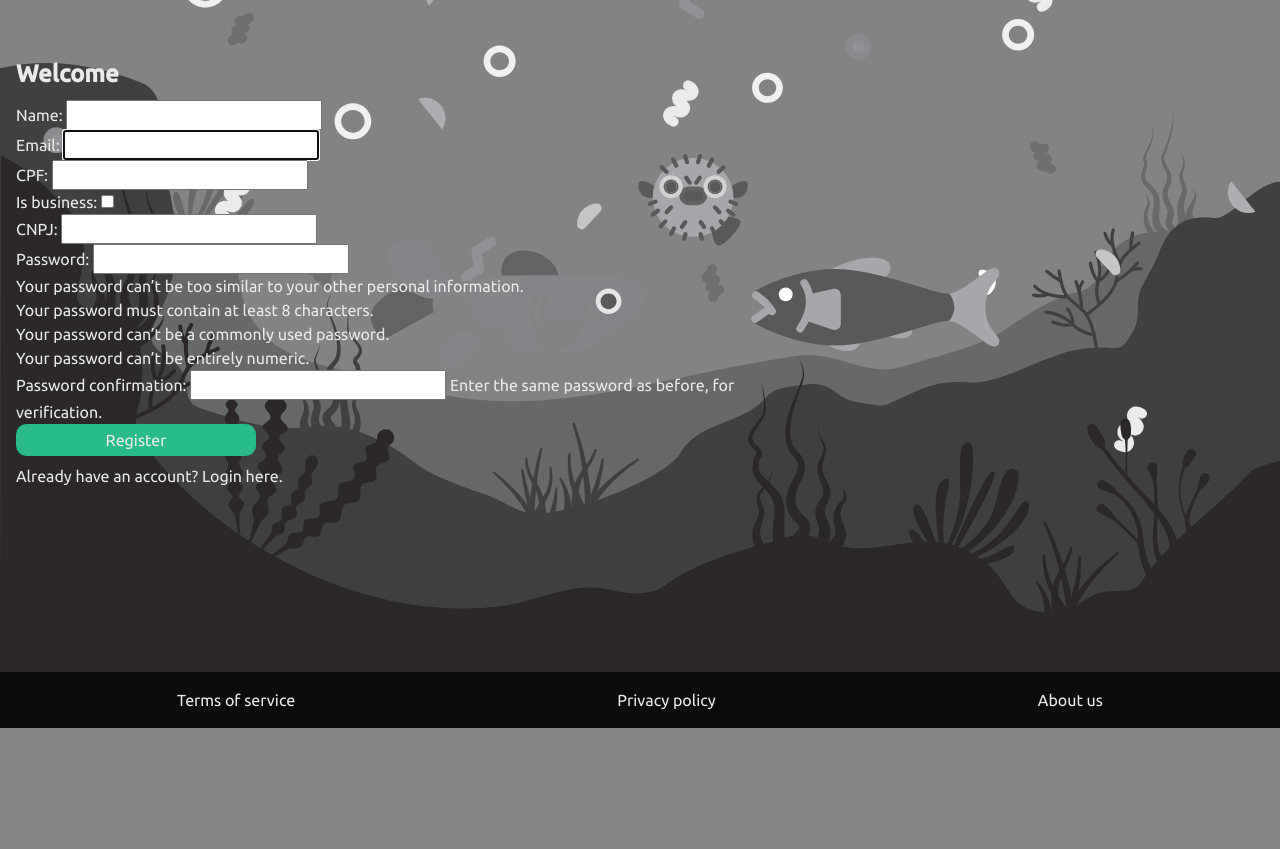
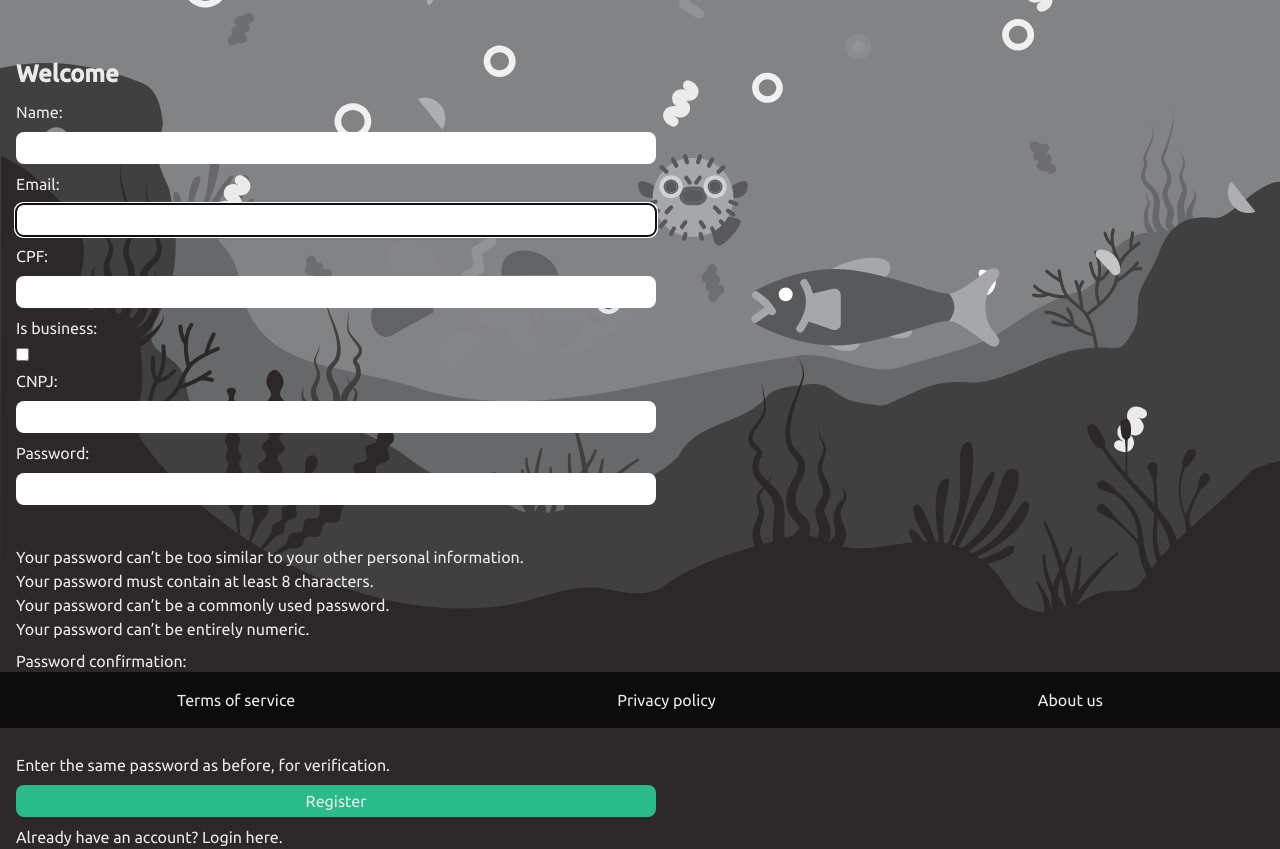
Before and after one commit to ckc-dev/CompEng, a Django app: page /register/ in a window 1280 px wide. Shown: the part 72-921 px from the top of the page. Before the commit the page ends 800 px from the top, so only its background shows below. Run offline with Django 4.2, Linux system fonts and the light colour scheme; parts of the project's set-up code (start-up, migrations or seed data) failed here and were passed over; some libraries are stand-ins or nearby versions.

Commit message:
Style forms.

```diff
--- a/base/templates/base/authentication.html
+++ b/base/templates/base/authentication.html
@@ -3,7 +3,7 @@
 <section>
   <h2>{% if page == 'login' %}Welcome back{% else %}Welcome{% endif %}</h2>
   <form method="post">
-    {% csrf_token %} {{ form.as_p }}
+    {% csrf_token %} {{ form }}
     <button type="submit">
       {% if page == 'login' %}Login{% else %}Register{% endif %}
     </button>
--- a/static/styles/style.css
+++ b/static/styles/style.css
@@ -53,7 +53,7 @@ p {
 
 button {
   border: none;
-  border-radius: 0.65rem;
+  border-radius: 0.5rem;
   background: var(--color-primary);
   cursor: pointer;
   width: 15rem;
@@ -188,6 +188,28 @@ footer ul {
   justify-content: space-around;
 }
 
+/* Forms. */
+form {
+  display: flex;
+  max-width: 40rem;
+  flex-direction: column;
+  gap: .5rem;
+}
+
+form input {
+  border-radius: .5rem;
+  border: none;
+  padding: .25rem;
+}
+
+form input[type=checkbox] {
+  width: min-content;
+}
+
+form button {
+  width: 100%;
+}
+
 @media screen and (max-width: 767px) {
   h1 {
     font-size: 3rem;
```
